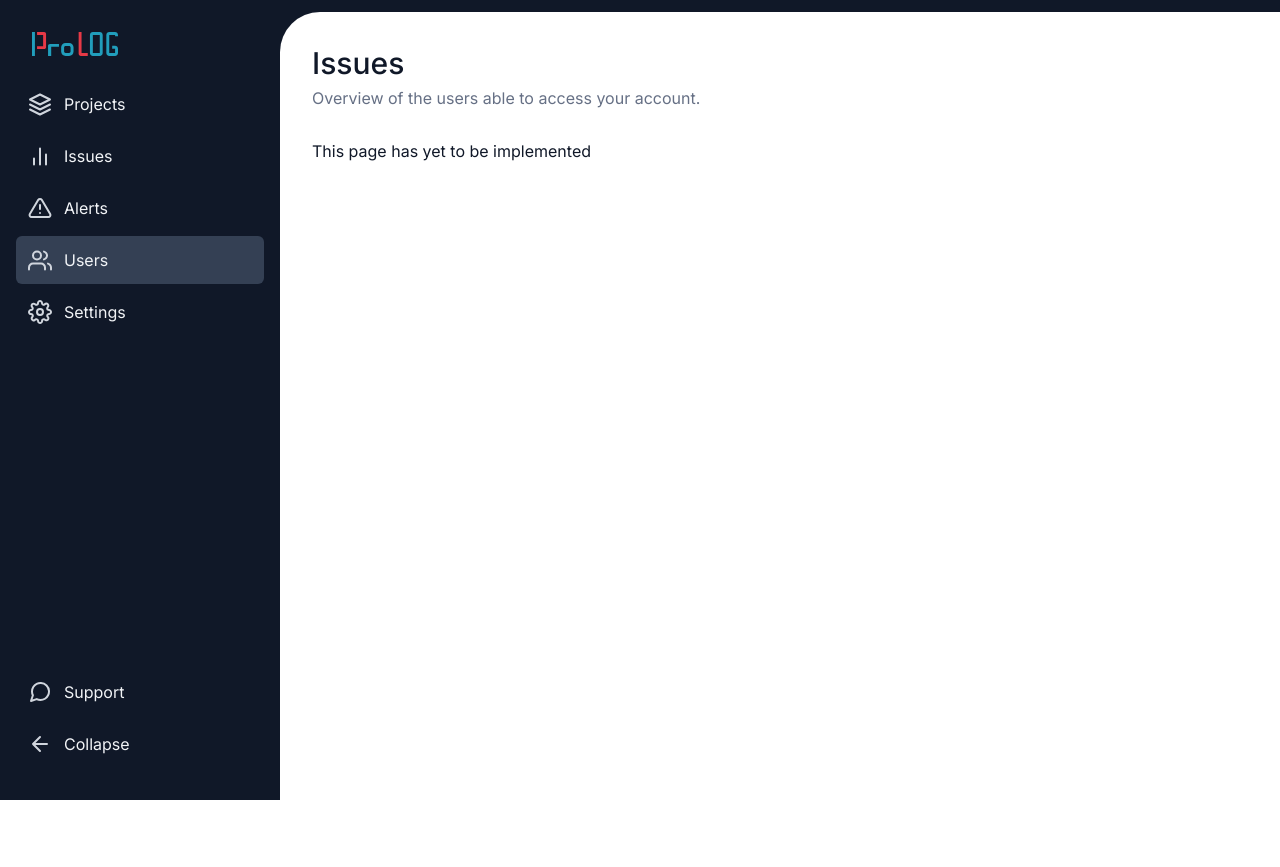
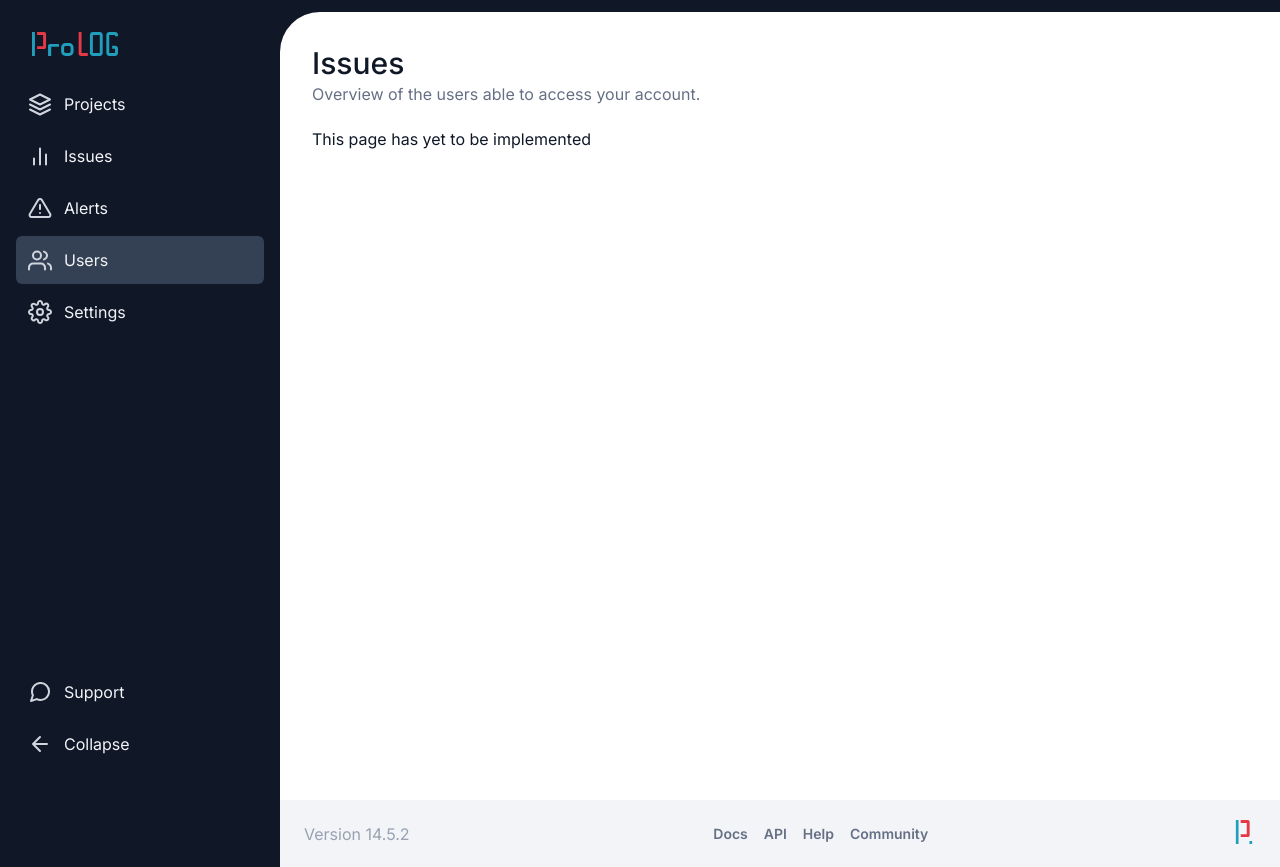
Before and after one commit to profydev/prolog-app-mazisl, a Next.js app: page /dashboard/users in a window 1280 px wide. Before the commit the page ends 800 px from the top, so only its background shows below. Built offline with nearby package versions, Linux system fonts and the light colour scheme.

Commit message:
added footer

```diff
--- /dev/null
+++ b/features/layout/page-container/footer.module.scss
@@ -0,0 +1,54 @@
+@use "@styles/color";
+@use "@styles/font";
+@use "@styles/space";
+@use "@styles/breakpoint";
+
+.footer {
+  display: flex;
+  justify-content: space-between;
+  align-items: center;
+  padding: space.$s4;
+  background-color: color.$gray-100;
+  color: color.$gray-400;
+
+  @media (min-width: breakpoint.$desktop) {
+    padding: space.$s5 space.$s6;
+  }
+
+  @media (width <= 475px) {
+    flex-direction: column;
+    align-items: stretch;
+    text-align: center;
+  }
+}
+
+.left,
+.center,
+.right {
+  margin: space.$s2 0;
+
+  @media (width >= 476px) {
+    margin: 0;
+  }
+}
+
+.logo {
+  width: 24px;
+  height: 24px;
+  order: 2;
+}
+
+.left {
+  order: 1;
+
+  @media (width >= 476px) {
+    order: 0;
+  }
+}
+
+.link {
+  margin: 0 space.$s2;
+  color: color.$gray-500;
+  text-decoration: none;
+  font: font.$text-sm-semibold;
+}
--- /dev/null
+++ b/features/layout/page-container/footer.tsx
@@ -0,0 +1,49 @@
+import { useEffect, useState } from "react";
+import styles from "./footer.module.scss";
+import Image from "next/image";
+
+export function Footer() {
+  const [version, setVersion] = useState<string | null>(null);
+
+  useEffect(() => {
+    const fetchVersion = async () => {
+      const packageJson = await import("../../../package.json");
+      setVersion(packageJson.version);
+    };
+    fetchVersion();
+  }, []);
+
+  if (!version) {
+    return null;
+  }
+
+  return (
+    <footer className={styles.footer}>
+      <div className={styles.left}>Version {version}</div>
+      <div className={styles.center}>
+        <a href="#" className={styles.link}>
+          Docs
+        </a>
+        <a href="#" className={styles.link}>
+          API
+        </a>
+        <a href="#" className={styles.link}>
+          Help
+        </a>
+        <a href="#" className={styles.link}>
+          Community
+        </a>
+      </div>
+      {/* Image from Next js is used instead of regular img tag */}
+      <div className={styles.right}>
+        <Image
+          src="/icons/logo-small.svg"
+          alt="Logo"
+          className={styles.logo}
+          width={24}
+          height={24}
+        />
+      </div>
+    </footer>
+  );
+}
--- a/features/layout/page-container/page-container.module.scss
+++ b/features/layout/page-container/page-container.module.scss
@@ -21,7 +21,7 @@
 .contentContainer {
   min-height: calc(100vh - 2 * space.$s8 - misc.$header-height);
   margin-top: misc.$header-height;
-  padding: space.$s8 space.$s3;
+  padding: space.$s4 space.$s3;
   background: white;
 
   @media (min-width: breakpoint.$desktop) {
@@ -33,13 +33,13 @@
 }
 
 .title {
-  margin: space.$s0 space.$s0 space.$s1;
+  margin: space.$s0 space.$s0;
   color: color.$gray-900;
   font: font.$display-sm-medium;
 }
 
 .info {
-  margin-bottom: space.$s8;
+  margin-bottom: space.$s6;
   color: color.$gray-500;
   font: font.$text-md-regular;
 }
--- a/features/layout/page-container/page-container.tsx
+++ b/features/layout/page-container/page-container.tsx
@@ -1,5 +1,6 @@
 import Head from "next/head";
 import { SidebarNavigation } from "../sidebar-navigation";
+import { Footer } from "./footer";
 import styles from "./page-container.module.scss";
 
 type PageContainerProps = {
@@ -26,6 +27,7 @@ export function PageContainer({ children, title, info }: PageContainerProps) {
           <div className={styles.info}>{info}</div>
           {children}
         </div>
+        <Footer />
       </main>
     </div>
   );
--- a/features/projects/components/project-card/project-card.module.scss
+++ b/features/projects/components/project-card/project-card.module.scss
@@ -14,7 +14,7 @@
 }
 
 .topContainer {
-  padding: space.$s6;
+  padding: space.$s5 space.$s6;
 }
 
 .bottomContainer {
--- a/features/projects/components/project-list/project-list.module.scss
+++ b/features/projects/components/project-list/project-list.module.scss
@@ -4,7 +4,7 @@
 .list {
   display: grid;
   grid-template-columns: repeat(auto-fit, minmax(300px, 1fr));
-  grid-gap: space.$s6;
+  grid-gap: space.$s5;
 
   /* reset list styles */
   list-style: none;
```
